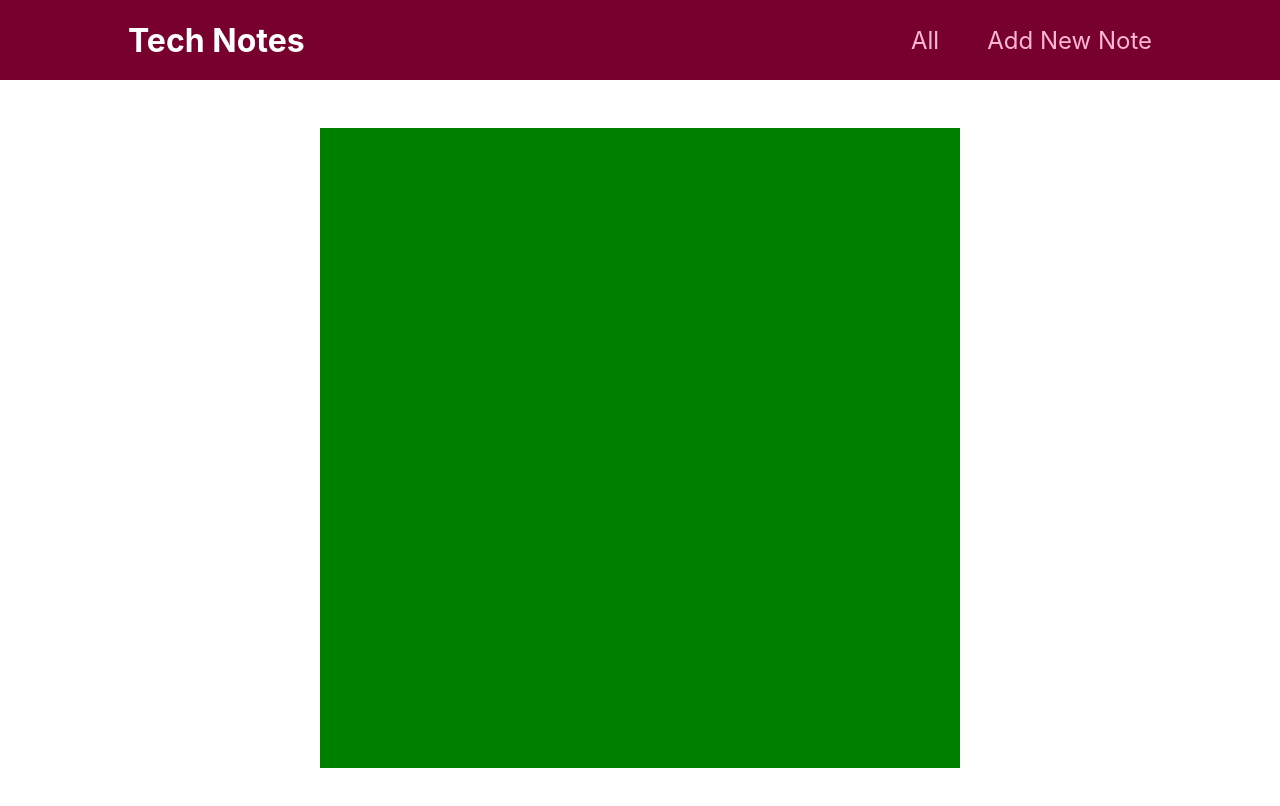
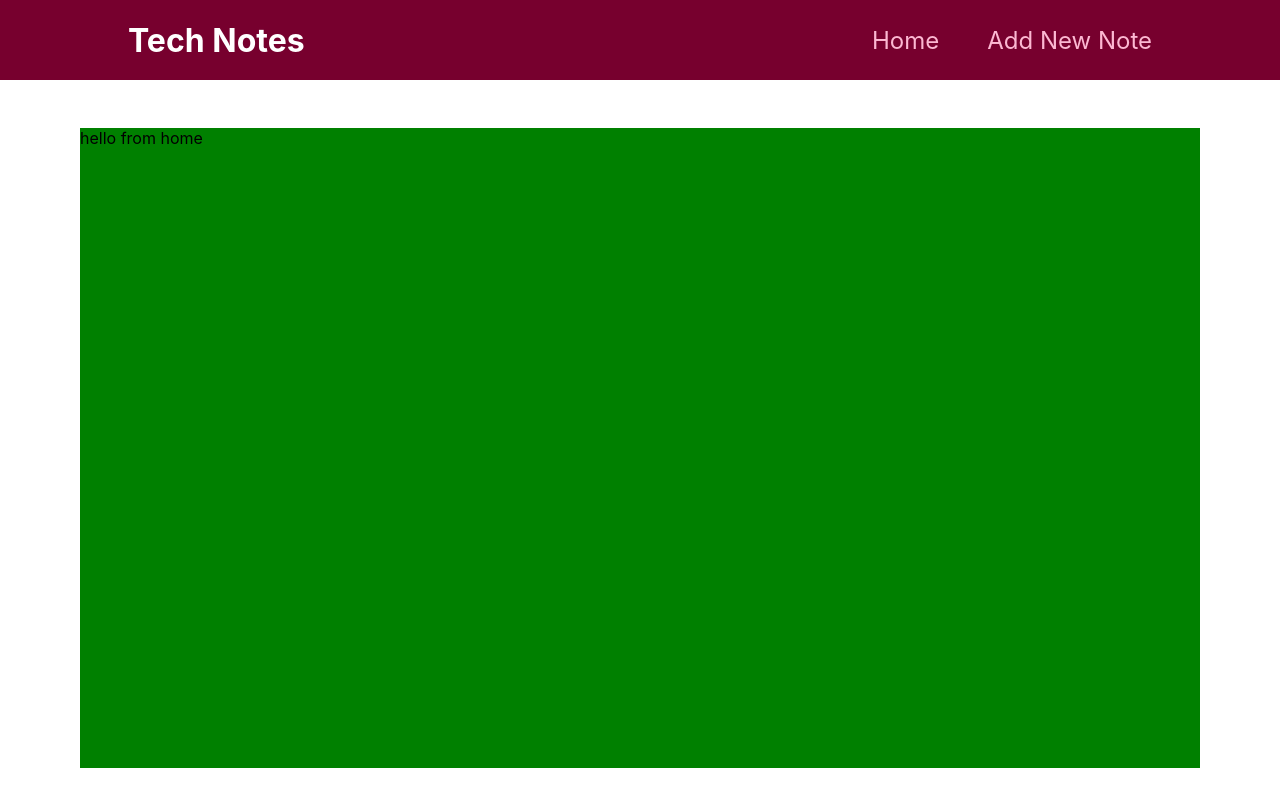
Before and after one commit to stepsen89/dev-notes-next-app, a Next.js app: page / in a window 1280 px wide. Shown: the top 806 px of the page. Built offline with nearby package versions, Linux system fonts and the light colour scheme.

Commit message:
changed base layout structure

```diff
--- a/components/shared/Header.js
+++ b/components/shared/Header.js
@@ -8,10 +8,10 @@ function Header() {
       <nav>
         <ul>
           <li>
-            <Link href='/'>All</Link>
+            <Link href='/'>Home</Link>
           </li>
           <li>
-            <Link href='/new-meetup'>Add New Note</Link>
+            <Link href='/new-note'>Add New Note</Link>
           </li>
         </ul>
       </nav>
--- a/components/shared/Layout.module.scss
+++ b/components/shared/Layout.module.scss
@@ -1,7 +1,7 @@
 .main {
   margin: 3rem auto;
   width: 90%;
-  max-width: 40rem;
+  max-width: 70rem;
   height: 80vh;
   background: green;
 }
--- a/pages/_app.js
+++ b/pages/_app.js
@@ -1,7 +1,12 @@
-import '../styles/globals.css'
+import "../styles/globals.css";
+import Layout from "../components/shared/Layout";
 
 function MyApp({ Component, pageProps }) {
-  return <Component {...pageProps} />
+  return (
+    <Layout>
+      <Component {...pageProps} />
+    </Layout>
+  );
 }
 
-export default MyApp
+export default MyApp;
--- a/pages/index.js
+++ b/pages/index.js
@@ -4,5 +4,5 @@ import Layout from "../components/shared/Layout";
 import styles from "../styles/Home.module.css";
 
 export default function Home() {
-  return <Layout></Layout>;
+  return <div> hello from home </div>;
 }
--- /dev/null
+++ b/pages/new-note.js
@@ -0,0 +1,5 @@
+function NewNote() {
+  return <div> Hello </div>;
+}
+
+export default NewNote;
```
